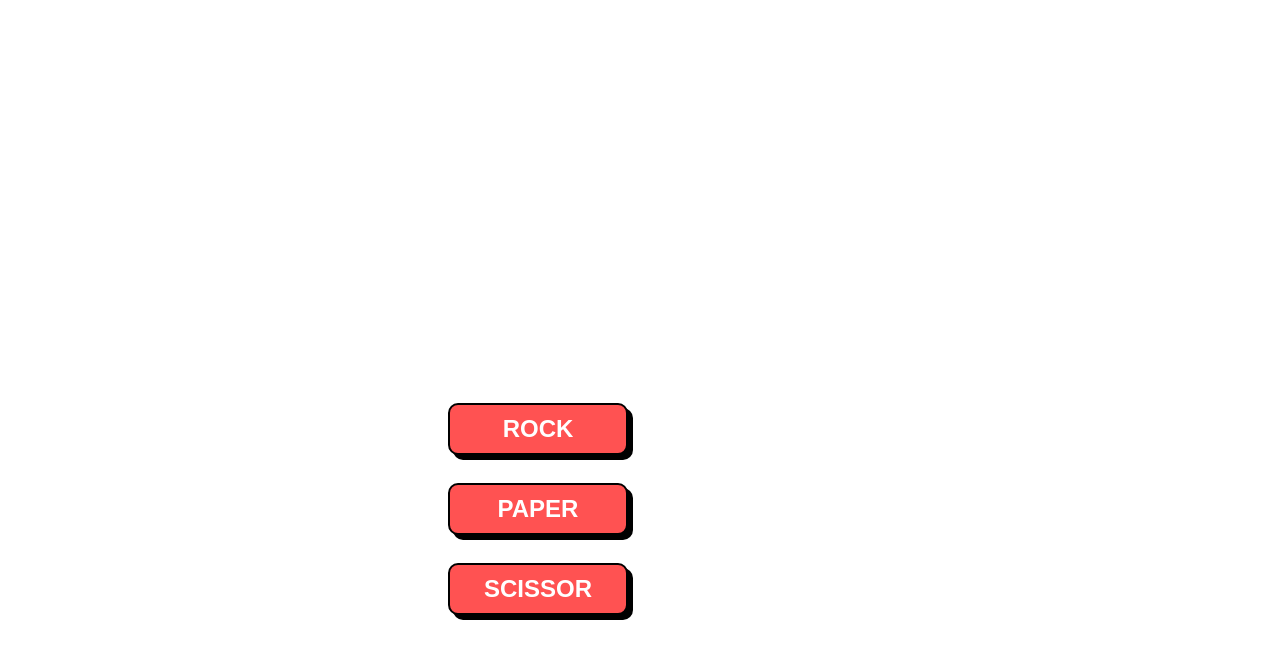
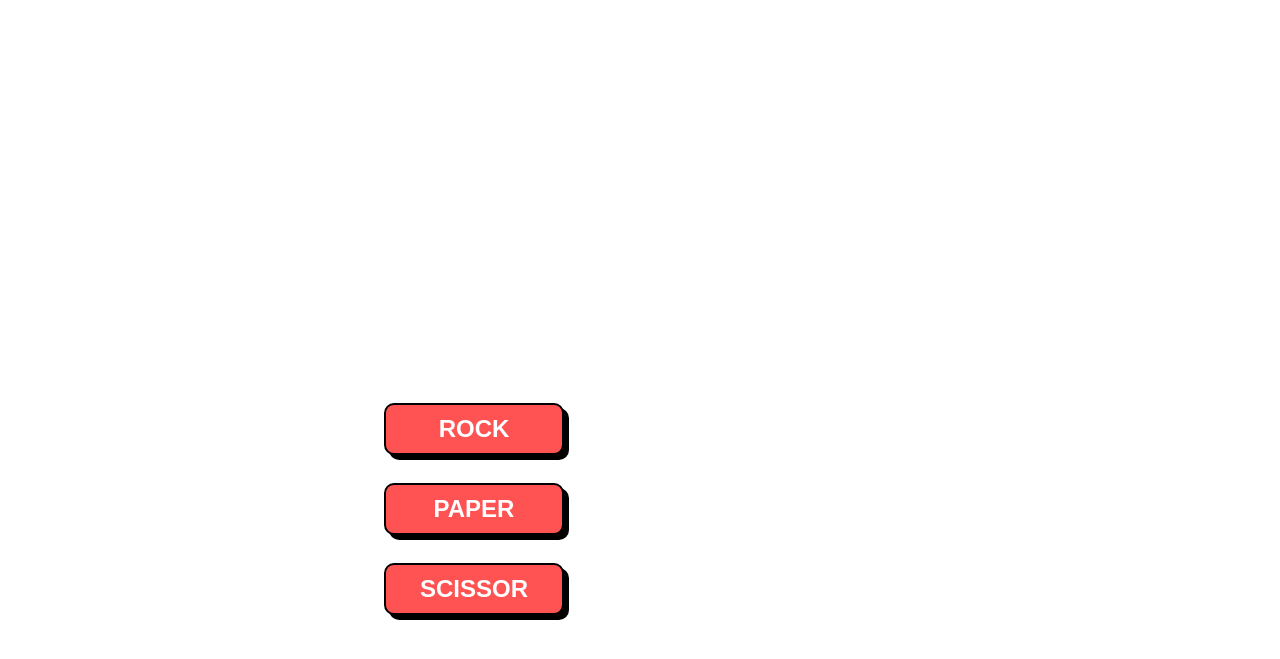
Before and after one commit to sHMENGGo/RockPaperScissors, a plain HTML site: page index.html in a window 1280 px wide. Shown: the part 117-776 px from the top of the page. Drawn offline with Linux system fonts and the light colour scheme; a web font is replaced by a local one.

Commit message:
Update index.html

```diff
--- a/index.html
+++ b/index.html
@@ -105,15 +105,15 @@
 
 
         #r {
-            left: 35%;
+            left: 30%;
             top: 65%;
         }
         #p {
             top: 75%;
-            left: 35%;
+            left: 30%;
         }
         #s {
-            left: 35%;
+            left: 30%;
             top: 85%;
         }
 
```
